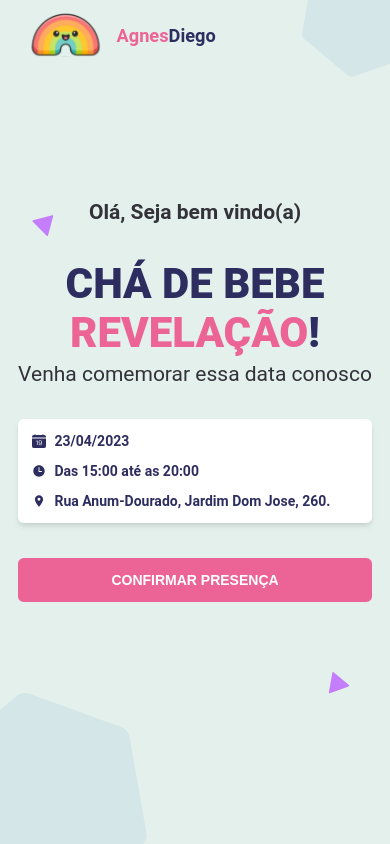
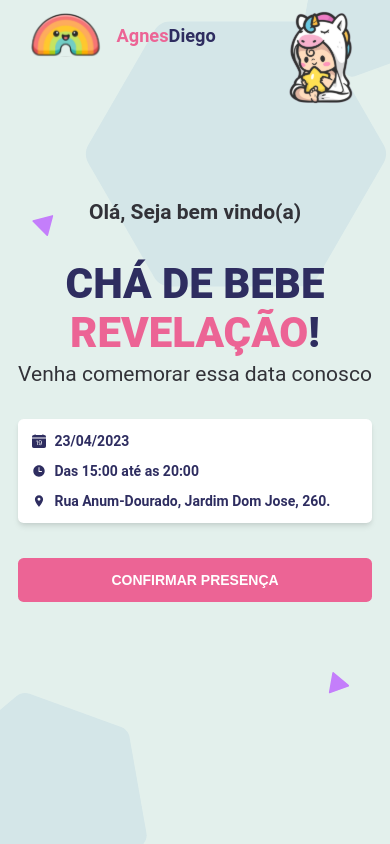
Before and after one commit to GuilhermeMota20/ChaRevelacao, a React (Vite) app: page / in a window 390 px wide. Built offline with nearby package versions, Linux system fonts and the light colour scheme.

Commit message:
Ajuste de imagem baby

```diff
--- a/src/home.module.scss
+++ b/src/home.module.scss
@@ -149,6 +149,7 @@
             align-items: center;
             text-align: center;
             width: 100%;
+            order: 1;
 
             h1.primaryText {
                 font-size: 3rem;
@@ -157,7 +158,14 @@
         }
 
         &>.teste {
-            display: none !important;
+            // display: none !important;
+            position: absolute;
+            top: 0;
+            right: 0;
+
+            & .imgBabyChar {
+                width: 10rem;
+            }
         }
     }
 }
```
